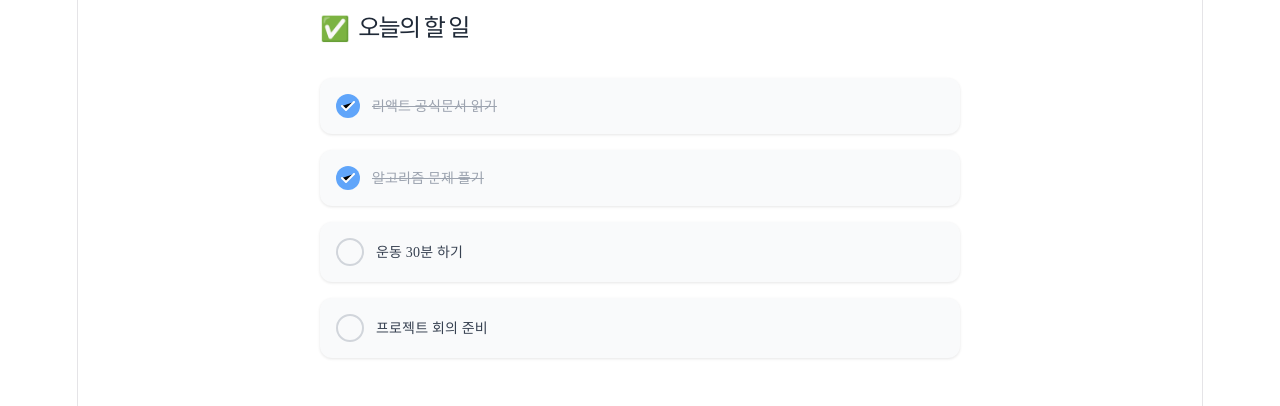
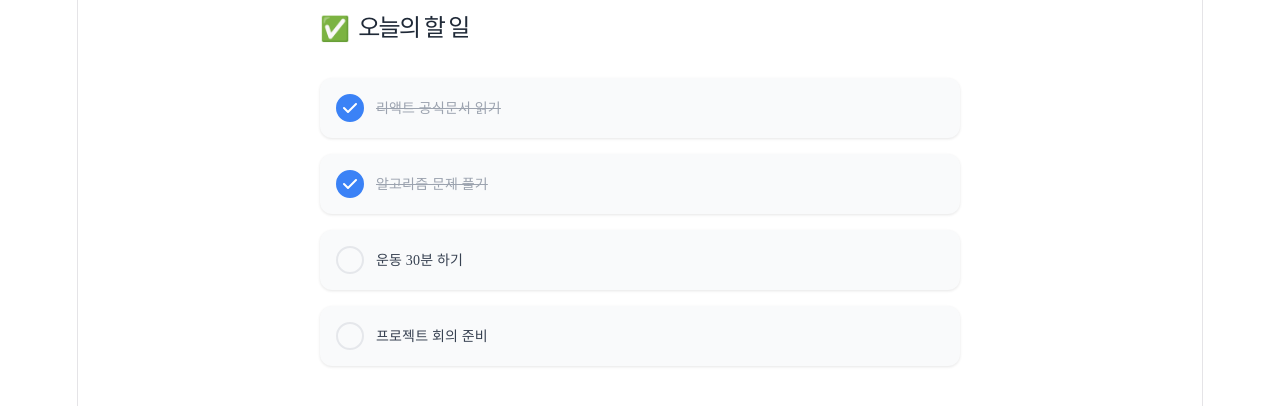
Before and after one commit to IT-Cotato/13th-Frontend-Assignment, a React (Vite) app: page / in a window 1280 px wide. Shown: the top 406 px of the page. Built offline with nearby package versions, Linux system fonts and the light colour scheme.

Commit message:
week2 체크박스 수정

```diff
--- a/src/App.css
+++ b/src/App.css
@@ -55,13 +55,12 @@
 
 .card {
   display: flex;
+  align-items: center;
+  gap: 12px;
   padding: 16px;
-  align-items: center;
-  gap: 10px;
-  align-self: stretch;
 
   border-radius: 12px;
-  background: #fff;
+  background: #f9fafb;
   box-shadow: 0 1px 3px rgba(0, 0, 0, 0.1);
 }
 
@@ -73,30 +72,21 @@
   line-height: 21px;
 }
 
-.card {
-  display: flex;
-  align-items: center;
-  gap: 12px;
-  padding: 16px;
-
-  border-radius: 12px;
-  background: #f9fafb;
-}
 
 .checkbox {
+  display: flex;
   width: 24px;
   height: 24px;
+  justify-content: center;
+  align-items: center;
+
   border-radius: 50%;
-  border: 2px solid #d1d5db;
-
-  display: flex;
-  align-items: center;
-  justify-content: center;
+  border: 2px solid #e5e7eb;
 }
 
 .checkbox.done {
-  background-color: #60a5fa;
-  border: none;
+  background: #3b82f6;
+  border: 2px solid #3b82f6;
 }
 
 .card-text {
--- a/src/TodoCard.tsx
+++ b/src/TodoCard.tsx
@@ -3,7 +3,7 @@ function TodoCard({ text, isDone }: { text: string; isDone: boolean }) {
     <div className="card">
       <div className={`checkbox ${isDone ? "done" : ""}`}>
         {isDone && (
-          <svg width="14" height="10" viewBox="0 0 14 10">
+          <svg width="14" height="10" viewBox="0 0 14 10" fill="none">
             <path
               d="M1 5L5 9L13 1"
               stroke="white"
```
